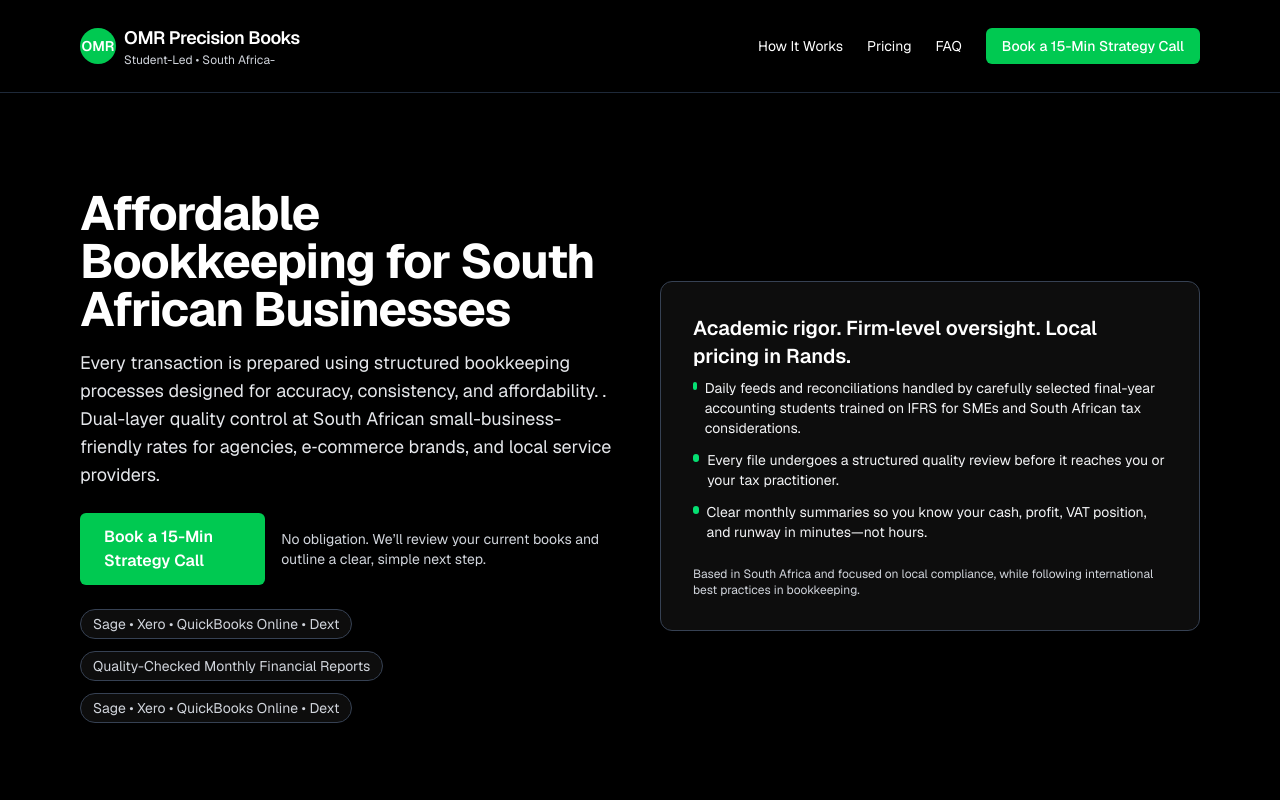
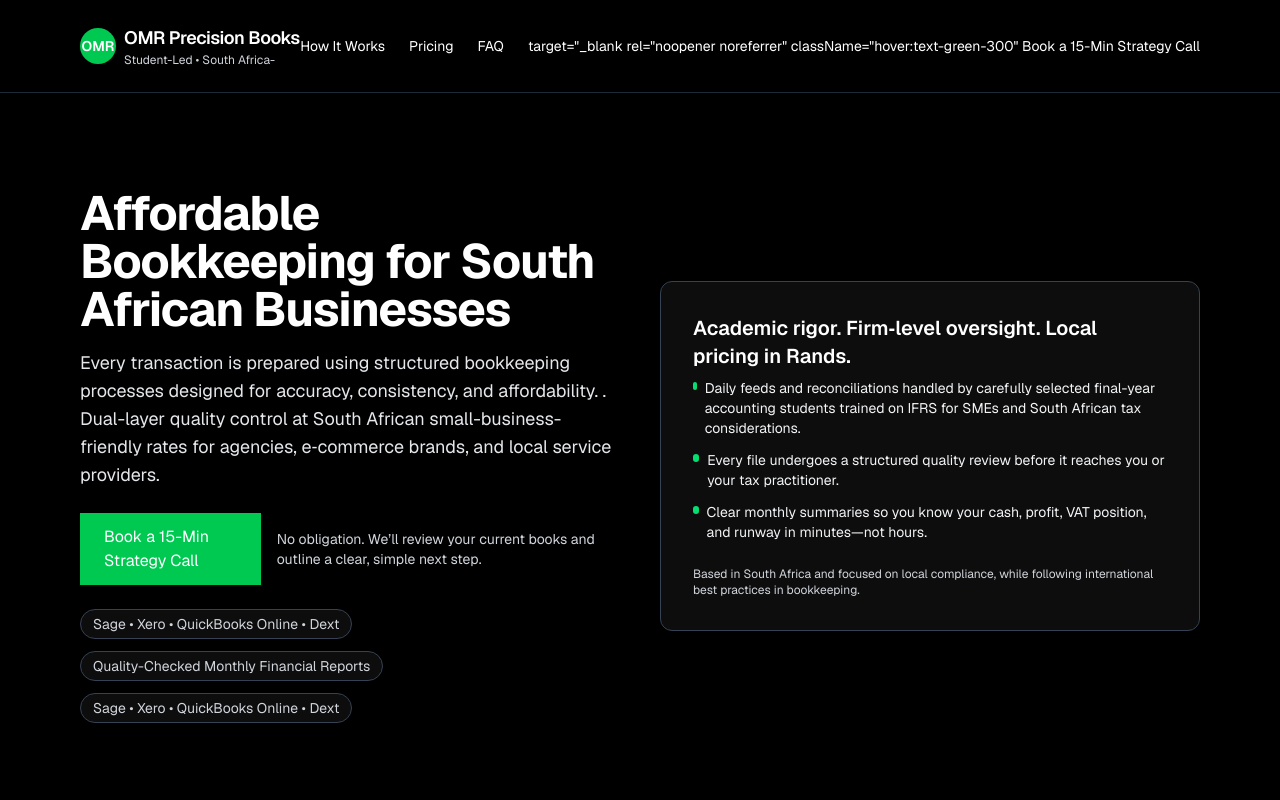
Before and after one commit to omrzuh002-pixel/omr-precision-books, a Next.js app: page / in a window 1280 px wide. Shown: the top 800 px of the page. Built offline with nearby package versions, Linux system fonts and the light colour scheme.

Commit message:
add calendly links

```diff
--- a/app/page.tsx
+++ b/app/page.tsx
@@ -18,7 +18,12 @@ export default function Home() {
             <a href="#how-it-works" className="hover:text-green-300">How It Works</a>
             <a href="#pricing" className="hover:text-green-300">Pricing</a>
             <a href="#faq" className="hover:text-green-300">FAQ</a>
-            <a href="#contact" className="bg-green-500 hover:bg-green-600 text-white px-4 py-2 rounded-md text-sm font-medium">
+            <a
+              href="https://calendly.com/omrprecisionbooks/free-15-minute-bookkeeping-strategy-call">
+              target="_blank
+              rel="noopener noreferrer"
+              className="hover:text-green-300"
+
               Book a 15-Min Strategy Call
             </a>
           </div>
@@ -36,8 +41,10 @@ export default function Home() {
               </p>
               <div className="flex flex-col sm:flex-row sm:items-center sm:space-x-4 space-y-3 sm:space-y-0 mb-6">
                 <a
-                  href="#contact"
-                  className="inline-flex items-center justify-center px-6 py-3 bg-green-500 hover:bg-green-600 text-white text-base font-semibold rounded-md shadow"
+                  href="https://calendly.com/omrprecisionbooks/free-15-minute-bookkeeping-strategy-call"
+                  target="_blank"
+                  rel="noopener noreferrer"
+                  className="inline-flex items-center justify-center px-6 py-3 bg-green-500 hover:bg-green-600 text-white text-base"
                 >
                   Book a 15-Min Strategy Call
                 </a>
```
